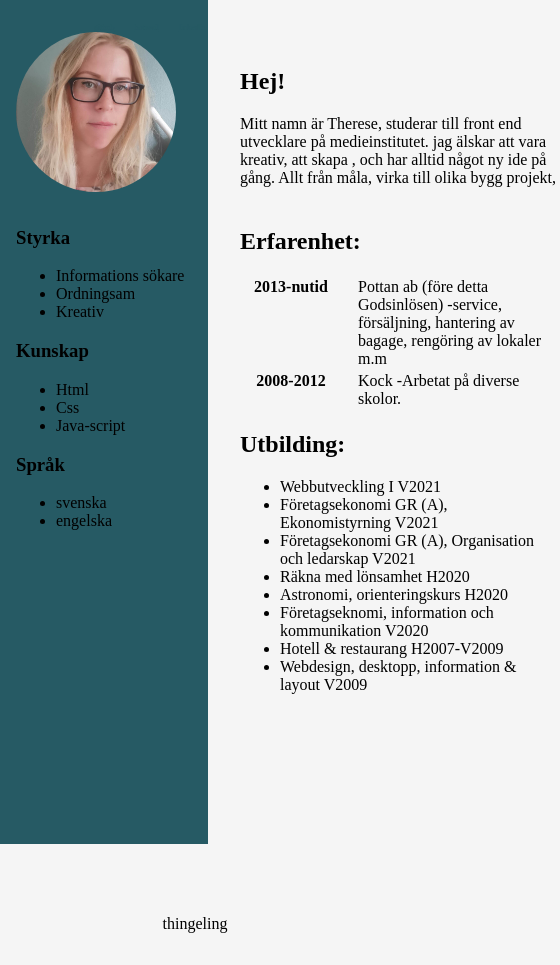
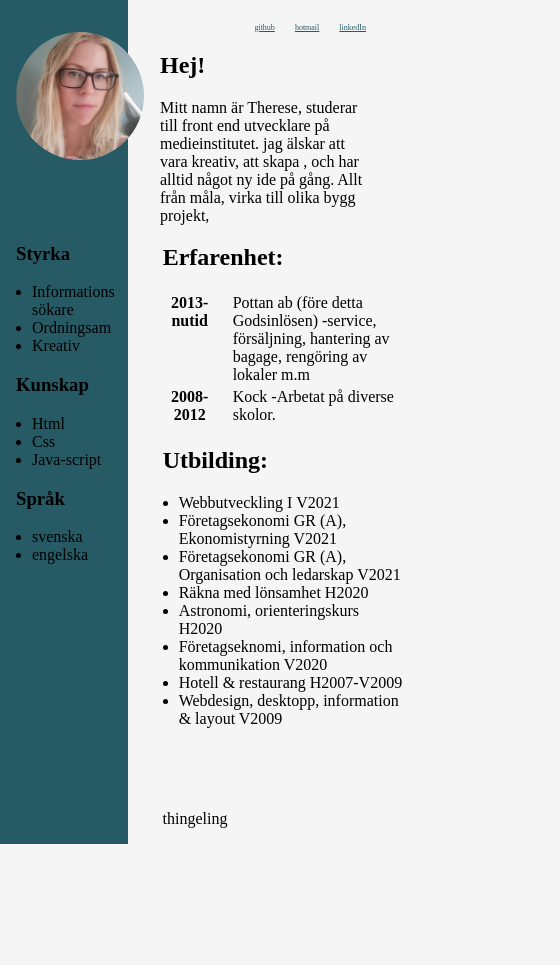
Before and after one commit to Eraze86/eraze86.github.io, a plain HTML site: page index.html in a window 390 px wide. Shown: the whole page, 560 px wide, since content can reach past the window. After the commit the page ends 844 px from the top, so only its background shows below. Drawn offline with Linux system fonts and the light colour scheme.

Commit message:
fixade mobilen delen

```diff
--- a/_base.scss
+++ b/_base.scss
@@ -1,28 +1,32 @@
 body{
 margin: 0;
+padding: 0;
 background-color:whitesmoke;
 
 }
 header{
     position: relative;
-    height: 13rem;
-    width: 100vw;
+    height: 14rem;
+    width: 100%;
 }
 nav{
     position: absolute;
     top: 1rem;
-    right: 1rem;
-    width: 18rem;
-    height: 10rem;
+    right: 0rem;
+    width: 100%;
+    height: 5rem;
+    text-align:right;
+    padding-right: 1rem;
 }
 a{
     color: #265a64;
     font-size: .5rem,;
     padding: 0rem .5rem;
+
 }
 #border1{
 background-color: #265a64;
-width: 13rem;
+width: 8rem;
 height: 100%;
 position: fixed;
 z-index: -1;
@@ -31,45 +35,42 @@ img{
     position: absolute;
     left: 1rem;
     top: 2rem;
-    width: 10rem;
-    height: 10rem;
+    width: 8rem;
+    height: 8rem;
     border-radius: 50%;
 }
 
 section{
     display: flex;
     flex-direction: row;
+    column-gap: 3rem;
+    padding: 0rem 1rem;
+    width: 100%;
 }
 
 #thisisme{
  position: absolute;
- top: 3rem;
- left: 15rem;
- width: 20rem;
+ top: 2rem;
+ left:9rem;
+ width: 13rem;
  flex-direction: column;
 }
-#whathaveidone{
-    width: 20rem;
-    position: absolute;
-    left: 14rem;
-
-}
-#shortinfo{
-    position: absolute;
-    left: 1rem;
-}
 main{
-    height: 80vh;
+    height: 70vh;
 }
 footer{
-
-padding: 2rem 0rem;
+position: absolute;
+bottom: 0;
+padding: 1rem 0rem;
 text-align: center;
 width: 100%;
 
 }
 th{
     padding-right: 1rem;
-    width: 6rem;
+    width: 3rem;
     vertical-align: text-top;
 }
+ul{
+    padding-left: 1rem;
+}
--- a/_desktop.scss
+++ b/_desktop.scss
@@ -13,21 +13,27 @@
 
     #border1{
     left: 2rem;
+    width: 12rem;
     }
 
     img{
         width: 15rem;
         height: 15rem;
     }
+    section{
+
+        column-gap: 5rem;
+        padding: 0rem 1rem 0rem 3rem;
+        width: 100%;
+    }
 
     #thisisme{
-     left: 26rem;
+        left:15vw;;
      width: 20rem;
 
     }
     #whathaveidone{
         width: 30rem;
-        position: absolute;
         left: 23rem;
 
     }
@@ -37,15 +43,9 @@
     main{
         height: 60vh;
     }
-    footer{
 
-    padding: 2rem 0rem;
-    text-align: center;
-    width: 100%;
+    th{
 
-    }
-    th{
-        padding-right: 1rem;
         width: 6rem;
     }
 }
```
Also changed, not shown: style.css, 1 other file.
